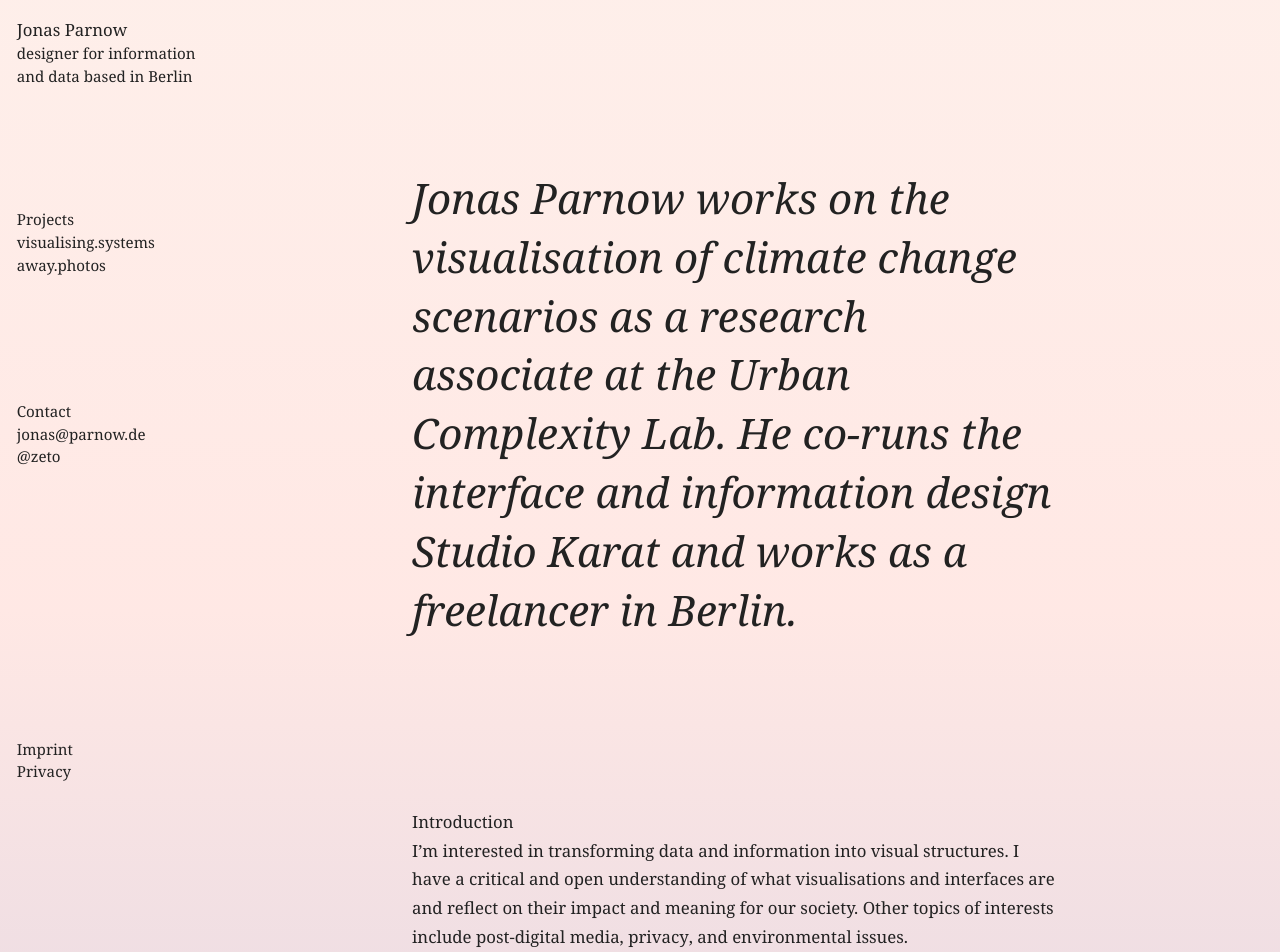
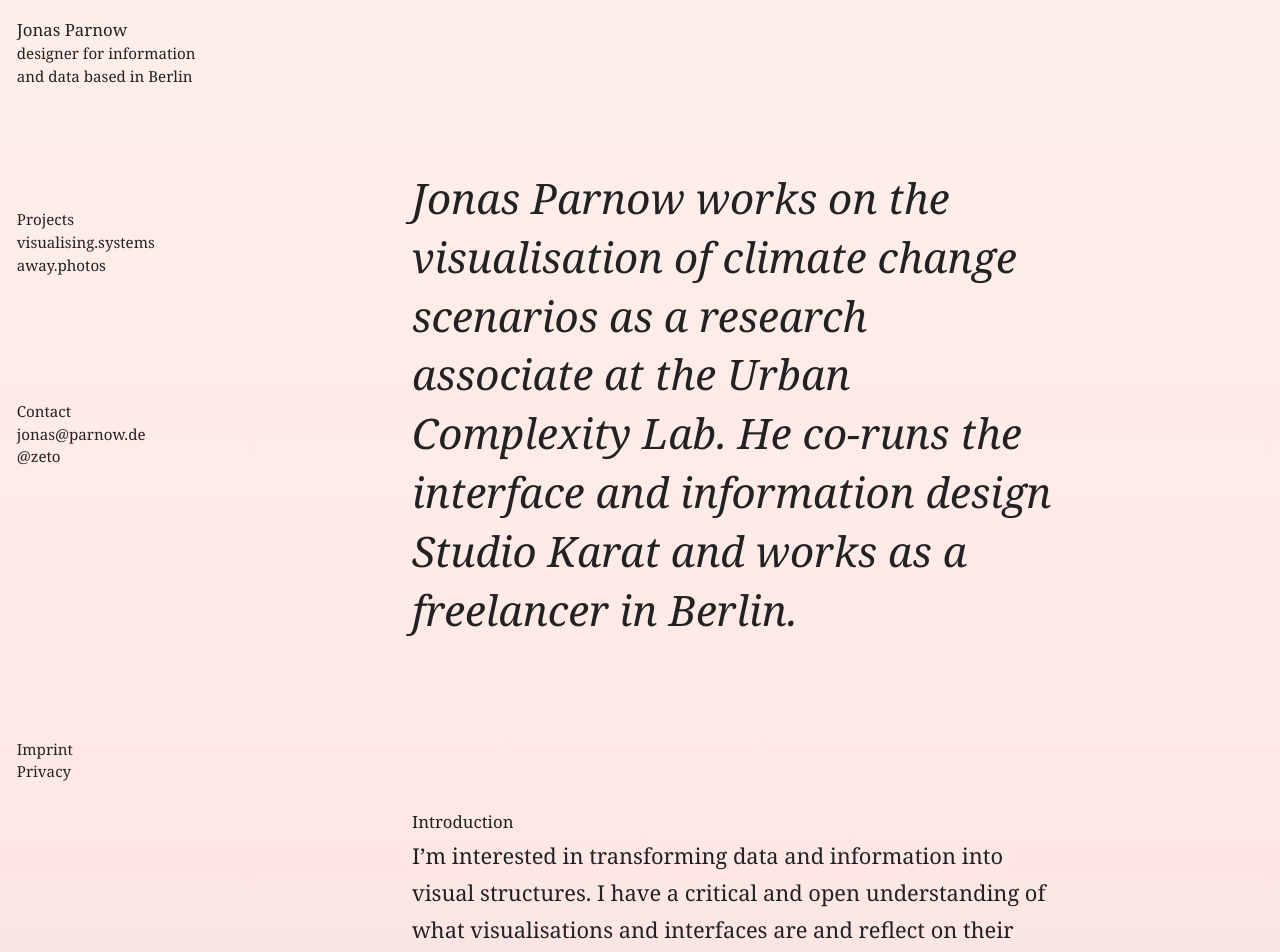
Before and after one commit to kimalbrecht/jonasparnow.com, a Nuxt app: page / in a window 1280 px wide. Shown: the top 952 px of the page. Built offline with nearby package versions, Linux system fonts and the light colour scheme; a web font is replaced by a local one.

Commit message:
mobile view refine

```diff
--- a/assets/style/layout.scss
+++ b/assets/style/layout.scss
@@ -106,7 +106,7 @@
 
   @include media-query($on-tablet-portrait) {
     & {
-      width: calc(60vw);
+      width: calc(70vw);
     }
   }
 
--- a/assets/style/typography.scss
+++ b/assets/style/typography.scss
@@ -124,7 +124,13 @@
       font-weight: normal;
     }
 
-    @include media-query($on-desktop) {
+    @include media-query($on-tablet-portrait) {
+      & {
+        font-size: 1.2rem;
+      }
+    }
+
+    @include media-query($on-tablet-landscape) {
       & {
         font-size: 1.3rem;
       }
```
